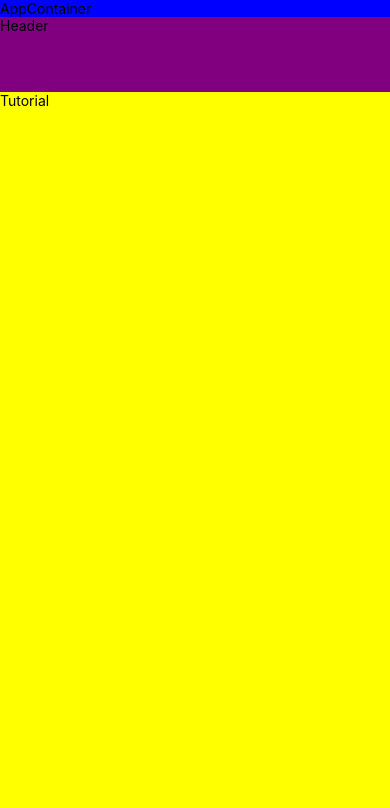
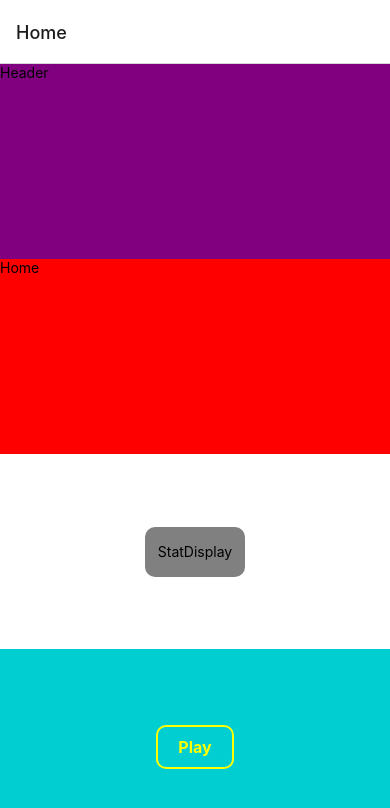
Before and after one commit to GPSPic/Scuba_Squirrel, a React Native app in the folder ScubaSquirrel/: screen /Home in a window 390 px wide. Shown: the top 808 px of the page. Built offline with nearby package versions, Linux system fonts and the light colour scheme.

Commit message:
add stack navigator prototype

```diff
--- a/ScubaSquirrel/App.tsx
+++ b/ScubaSquirrel/App.tsx
@@ -1,13 +1,26 @@
 import { StatusBar } from 'expo-status-bar';
 import { StyleSheet, Text, View } from 'react-native';
-import AppContainer from './container/AppContainer';
+import { NavigationContainer } from '@react-navigation/native';
+import { createNativeStackNavigator } from '@react-navigation/native-stack'
+import Home from './components/home/Home';
+import About from './components/staticPages/About';
+
 
 export default function App() {
+
+const Stack = createNativeStackNavigator();
+
   return (
-    <View style={styles.container}>
-      <StatusBar style="auto" />
-      <AppContainer />
-    </View>
+    <NavigationContainer>
+      {/* <View style={styles.container}>
+        <StatusBar style="auto" />
+        <AppContainer />
+      </View> */}
+      <Stack.Navigator initialRouteName='Home'>
+        <Stack.Screen name="Home" component={Home} />
+        <Stack.Screen name="About" component={About} />
+      </Stack.Navigator>
+    </NavigationContainer>
   );
 }
 
--- a/ScubaSquirrel/components/buttons/StartButton.tsx
+++ b/ScubaSquirrel/components/buttons/StartButton.tsx
@@ -1,11 +1,14 @@
 import { StyleSheet, Text, TouchableOpacity, View , Button} from 'react-native'
 import React from 'react'
 
-export default function StartButton() {
+export default function StartButton({ navigation }: any) {
 
+  const homeRoute = () => {
+    navigation.navigate("About");
+  }
 
   return (
-    <TouchableOpacity style={styles.button}>
+    <TouchableOpacity style={styles.button} onPress={homeRoute}>
       <Text style={styles.buttonText}>Play</Text>
     </TouchableOpacity>
   )
--- a/ScubaSquirrel/components/home/Home.tsx
+++ b/ScubaSquirrel/components/home/Home.tsx
@@ -4,7 +4,7 @@ import StartButton from '../buttons/StartButton'
 import StatDisplay from '../gauges/StatDisplay'
 import Header from '../header/Header'
 
-export default function Home() {
+export default function Home({ navigation }: any) {
   return (
     <View style = {{flex: 1, backgroundColor: "red"}}>
       <Header/>
@@ -15,7 +15,7 @@ export default function Home() {
         <StatDisplay/>
       </View>
       <View style={styles.startButtonDisplay}>
-        <StartButton />
+        <StartButton navigation={navigation}/>
       </View>
     </View>
   )
```
Also changed, not shown: ScubaSquirrel/package.json (+5 -3 lines), ScubaSquirrel/deprecated/AppContainer.tsx (renamed from ScubaSquirrel/container/AppContainer.tsx), 1 other file (tests, documents, lock files or other folders).
